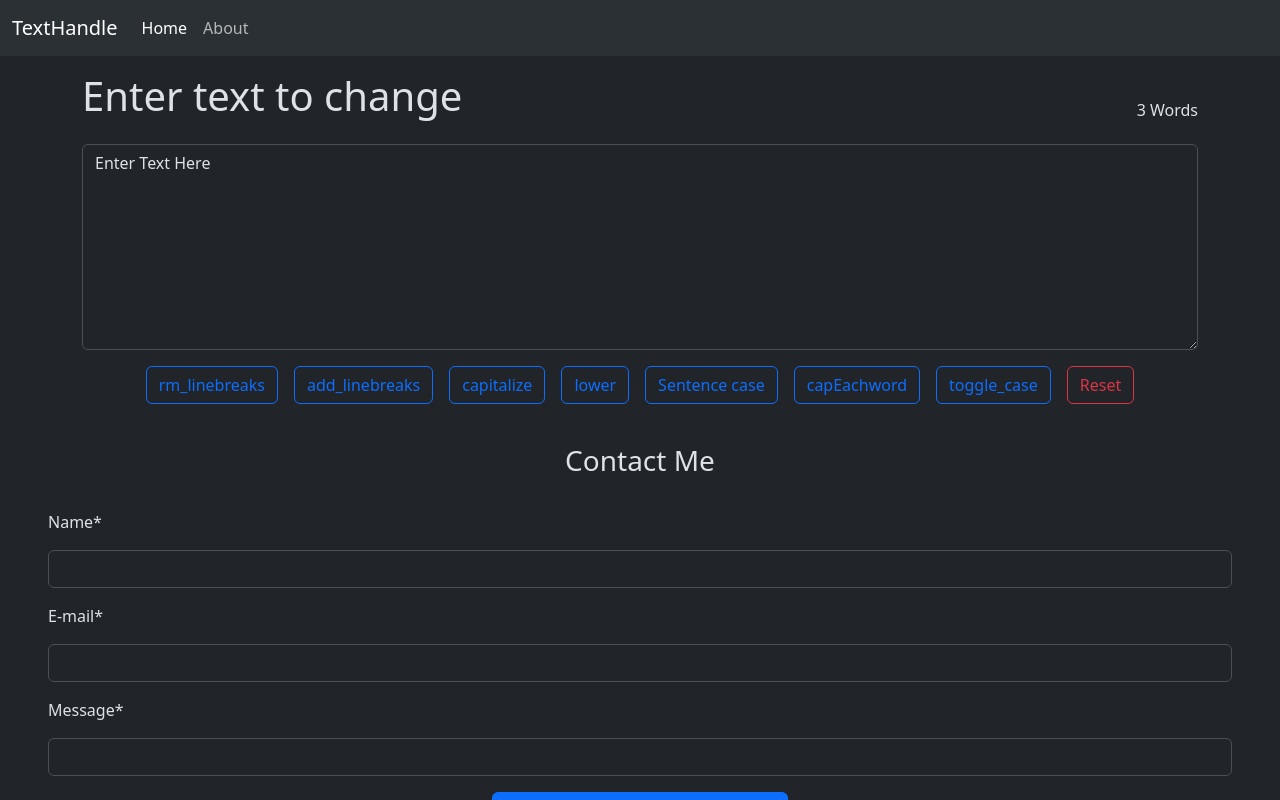
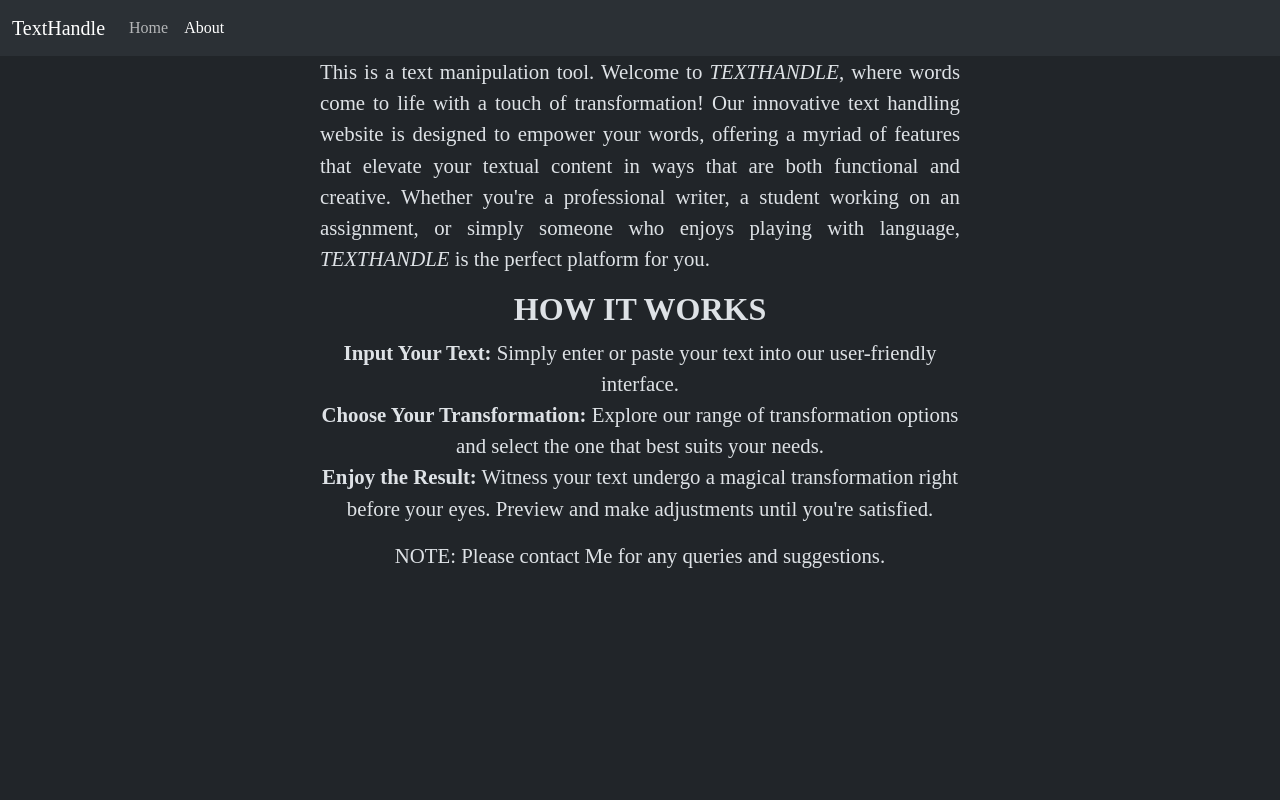
Before and after one commit to puni7777777/file_handling, a React (Create React App) app: page /about in a window 1280 px wide. Shown: the top 800 px of the page. Built offline with nearby package versions, Linux system fonts and the light colour scheme.

Commit message:
major update

```diff
--- a/package.json
+++ b/package.json
@@ -17,8 +17,10 @@
     "emailjs": "^4.0.3",
     "mdb-react-ui-kit": "^7.0.0",
     "mdb-ui-kit": "^7.0.0",
+    "number-to-words": "^1.2.4",
     "react": "^18.2.0",
     "react-dom": "^18.2.0",
+    "react-router-dom": "^6.21.2",
     "react-scripts": "^5.0.1",
     "scripts": "^0.1.0",
     "web-vitals": "^2.1.4",
--- a/src/App.css
+++ b/src/App.css
@@ -1,38 +1,3 @@
-.App {
-  text-align: center;
+*{
+  font-family: 'Times New Roman', Times, serif;
 }
-
-.App-logo {
-  height: 40vmin;
-  pointer-events: none;
-}
-
-@media (prefers-reduced-motion: no-preference) {
-  .App-logo {
-    animation: App-logo-spin infinite 20s linear;
-  }
-}
-
-.App-header {
-  background-color: #282c34;
-  min-height: 100vh;
-  display: flex;
-  flex-direction: column;
-  align-items: center;
-  justify-content: center;
-  font-size: calc(10px + 2vmin);
-  color: white;
-}
-
-.App-link {
-  color: #61dafb;
-}
-
-@keyframes App-logo-spin {
-  from {
-    transform: rotate(0deg);
-  }
-  to {
-    transform: rotate(360deg);
-  }
-}
--- a/src/App.js
+++ b/src/App.js
@@ -1,24 +1,17 @@
 // import logo from './logo.svg';
 // import './App.css';
-import Login from './components/Login';
-import Navbar from './components/Navbar';
-import Textinput from './components/Textinput';
-import Footer from './components/Footer';
-import Search from './components/Search';
-import ContactUs from './components/Contact';
+import { Routes, Route } from 'react-router-dom';
+import About from './components/About';
+import Home from './components/Home';
 
 
 function App(props) {
   return (
     <>
-      <Navbar title="TextHandle" />
-      {/* <Search /> */}
-      {/* <Login /> */}
-      <div className='container my-3'>
-        <Textinput heading="Enter text to change" />
-      </div>
-      <ContactUs />
-      <Footer />
+      <Routes>
+        <Route path="/" element={<Home />} />
+        <Route path="about" element={<About />} />
+      </Routes>
     </>
   );
 }
--- /dev/null
+++ b/src/components/About.js
@@ -0,0 +1,31 @@
+import React from 'react'
+import Navbar from './Navbar'
+import './about.css'
+
+export default function About() {
+    return (
+        <>
+            <Navbar title="TextHandle" about_active='active' />
+            <div className='para'>
+                <p align='justify'>This is a text manipulation tool.
+                    Welcome to <i>TEXTHANDLE</i>, where words come to life with a
+                    touch of transformation! Our innovative text handling website is
+                    designed to empower your words, offering a myriad of features that
+                    elevate your textual content in ways that are both functional and creative.
+                    Whether you're a professional writer, a student working on an assignment, or
+                    simply someone who enjoys playing with language, <i>TEXTHANDLE</i> is the
+                    perfect platform for you.
+                </p>
+                <h2 align='center'><b>HOW IT WORKS</b></h2>
+                <p align='center'>    <b>Input Your Text:</b> Simply enter or paste your text into
+                    our user-friendly interface.<br />
+                    <b>Choose Your Transformation:</b> Explore our range of transformation options
+                    and select the one that best suits your needs.<br />
+                    <b>Enjoy the Result:</b> Witness your text undergo a magical transformation right
+                    before your eyes. Preview and make adjustments until you're satisfied.<br />
+                </p>
+                <p align='center'>NOTE: Please contact Me for any queries and suggestions.</p>
+            </div>
+        </>
+    )
+}
--- /dev/null
+++ b/src/components/Home.js
@@ -0,0 +1,19 @@
+import React from 'react'
+import Navbar from './Navbar'
+import Textinput from './Textinput'
+import ContactUs from './Contact'
+import Footer from './Footer'
+
+
+export default function Home() {
+    return (
+        <>
+            <Navbar title="TextHandle" home_active='active'/>
+            {/* <Search /> */}
+            {/* <Login /> */}
+            <Textinput heading="Enter text to change" />
+            <ContactUs />
+            <Footer />
+        </>
+    )
+}
--- a/src/components/Navbar.js
+++ b/src/components/Navbar.js
@@ -1,4 +1,4 @@
-import React from 'react'
+import React, { useState } from 'react'
 import PropTypes from 'prop-types';
 
 export default function Navbar(props) {
@@ -12,10 +12,10 @@ export default function Navbar(props) {
                 <div className="collapse navbar-collapse" id="navbarNav">
                     <ul className="navbar-nav">
                         <li className="nav-item">
-                            <a className="nav-link active" aria-current="page" href="/">Home</a>
+                            <a className={'nav-link ' + props.home_active} aria-current="page" href="/">Home</a>
                         </li>
                         <li className="nav-item">
-                            <a className="nav-link" href="/">About</a>
+                            <a className={'nav-link ' + props.about_active} href="/about">About</a>
                         </li>
                     </ul>
                 </div>
@@ -26,9 +26,12 @@ export default function Navbar(props) {
 
 Navbar.propTypes = {
     title: PropTypes.string.isRequired,
+    home_active: PropTypes.string.isRequired,
+    about_active: PropTypes.string.isRequired,
 }
 
 Navbar.defaultProps = {
     title: "Add title here",
-
+    home_active: "",
+    about_active: "",
 }
--- a/src/components/Textinput.js
+++ b/src/components/Textinput.js
@@ -50,6 +50,17 @@ export default function Textinput(props) {
         setText(newText);
     };
 
+    const num_to_text = () => {
+        try {
+            var converter = require('number-to-words');
+            let words = converter.toWords(text);
+            let newText = words.replaceAll(',', '')
+            setText(newText);
+        } catch (err) {
+            setText('Enter a number to change it to words');
+        }
+    };
+
     const count_words = () => {
         let newText = 0;
         let check = false;
@@ -86,7 +97,7 @@ export default function Textinput(props) {
     };
 
     return (
-        <div>
+        <div className="container my-3">
             <div className="d-flex justify-content-between align-items-end mb-3">
                 <h1>{props.heading}</h1>
                 <h6>{text_count} Words</h6>
@@ -122,6 +133,9 @@ export default function Textinput(props) {
                 <button className="btn btn-outline-primary overflow-hidden" onClick={toggle}>
                     toggle_case
                 </button>
+                <button className="btn btn-outline-primary overflow-hidden" onClick={num_to_text}>
+                    num_to_words
+                </button>
                 <button className="btn btn-outline-danger overflow-hidden" onClick={clear}>
                     Reset
                 </button>
--- /dev/null
+++ b/src/components/about.css
@@ -0,0 +1,14 @@
+* {
+    font-family: 'Times New Roman', Times, serif;
+}
+
+.para {
+    display: grid;
+    justify-content: center;
+    align-items: center;
+}
+
+.para p{
+    width: 50vw;
+    font-size: 1.3rem;
+}
--- a/src/index.js
+++ b/src/index.js
@@ -3,11 +3,14 @@ import ReactDOM from 'react-dom/client';
 import './index.css';
 import App from './App';
 import reportWebVitals from './reportWebVitals';
+import { BrowserRouter } from 'react-router-dom';
 
 const root = ReactDOM.createRoot(document.getElementById('root'));
 root.render(
   <React.StrictMode>
-    <App />
+    <BrowserRouter>
+      <App />
+    </BrowserRouter>
   </React.StrictMode>
 );
 
```
Also changed, not shown: react-dom.txt (added), 1 other file (tests, documents, lock files or other folders).
